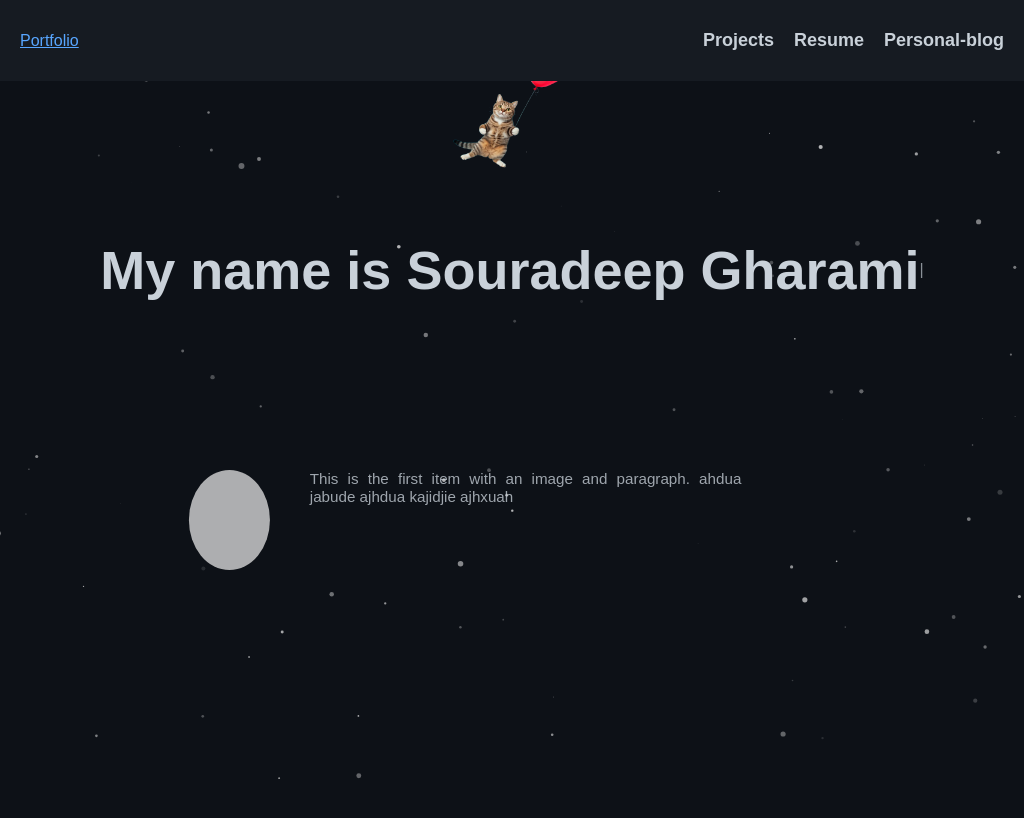
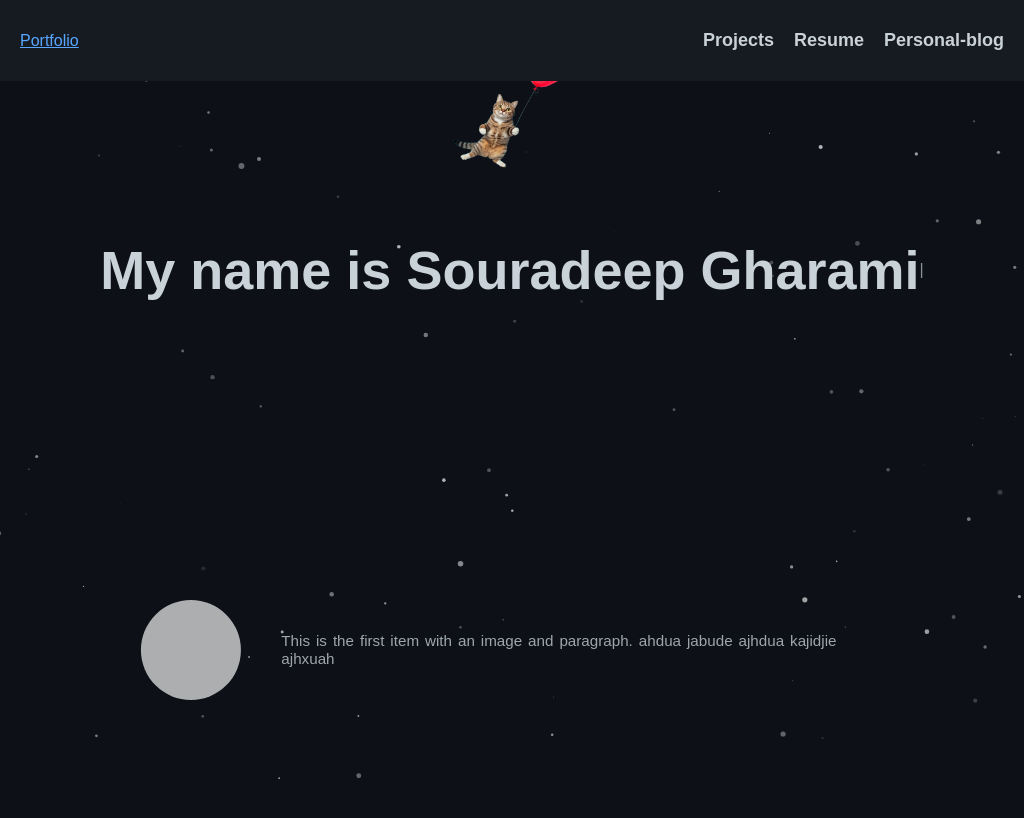
Before and after one commit to Souradeep2000/Portfolio, an Angular app: page /souro in a window 1024 px wide. Shown: the top 818 px of the page. Built offline with nearby package versions, Linux system fonts and the light colour scheme.

Commit message:
fixed home page content image shrink issue

```diff
--- a/src/app/home/home.component.css
+++ b/src/app/home/home.component.css
@@ -13,8 +13,8 @@
 
 .content {
   display: flex;
-  align-items: flex-start;
-  /* justify-content: flex-start; */
+  align-items: center;
+  justify-content: space-between;
   gap: 20px;
   opacity: 0;
   transform: translateX(120%);
@@ -44,11 +44,15 @@
 }
 
 .content .image {
-  width: 100px;
+  width: 100%;
+  max-width: 100px;
   height: 100px;
   background-color: #ddd;
   border-radius: 50%;
+  aspect-ratio: 16/9;
   margin: 0 20px;
+  background-size: cover;
+  background-position: center;
 }
 
 .content p {
@@ -78,6 +82,7 @@
     text-align: center;
     align-items: center;
     /* padding: 15px; */
+    max-width: 95%;
   }
 
   .content .image {
@@ -87,14 +92,16 @@
   .content p {
     font-size: 0.85em;
     line-height: 1.2;
-    max-width: 90%;
   }
 }
 
 @media screen and (min-width: 769px) and (max-width: 1100px) {
+  .content {
+    max-width: 80%;
+  }
   .content p {
     font-size: 0.95em;
     line-height: 1.2;
-    max-width: 90%;
+    /* max-width: 90%; */
   }
 }
```
Also changed, not shown: src/app/portfolio/portfolio.component.css (indentation only).
